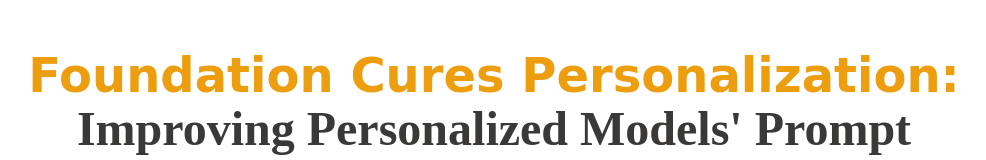
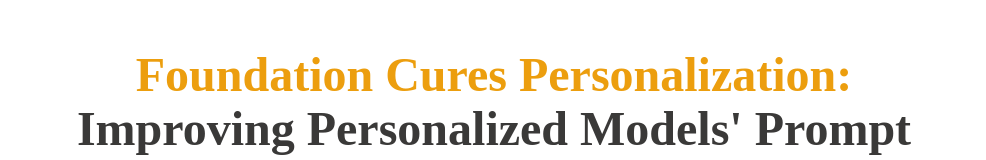
Before and after one commit to freecure/freecure.github.io, a plain HTML site: page index.html in a window 1280 px wide. Shown: the top 160 px of the page, without its empty margins (146-1132 px from the left). Drawn offline with nearby package versions, Linux system fonts and the light colour scheme; some icons are missing; a web font is replaced by a local one.

Commit message:
Update index.html

```diff
--- a/index.html
+++ b/index.html
@@ -52,7 +52,7 @@
       <div class="container is-max-desktop">
         <div class="columns is-centered">
           <div class="column has-text-centered">
-            <h1 class="title is-1 publication-title"><p style="color:rgb(236, 158, 14);font-family:Lucida Handwriting, cursive">Foundation Cures Personalization:</p><p style="color:rgb(58, 57, 56);font-family:Times New Roman, Serif"> Improving Personalized Models' Prompt Consistency via Hidden Foundation Knowledge</p></h1>
+            <h1 class="title is-1 publication-title"><p style="color:rgb(236, 158, 14);font-family:Lucida Handwriting">Foundation Cures Personalization:</p><p style="color:rgb(58, 57, 56);font-family:Times New Roman, Serif"> Improving Personalized Models' Prompt Consistency via Hidden Foundation Knowledge</p></h1>
             <div class="is-size-5 publication-authors">
               <!-- Paper authors -->
               <span class="author-block">
```
